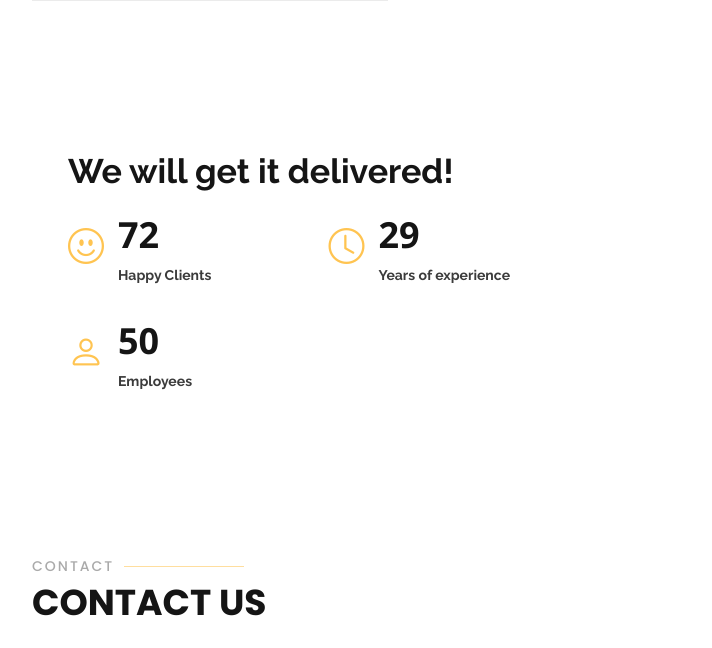
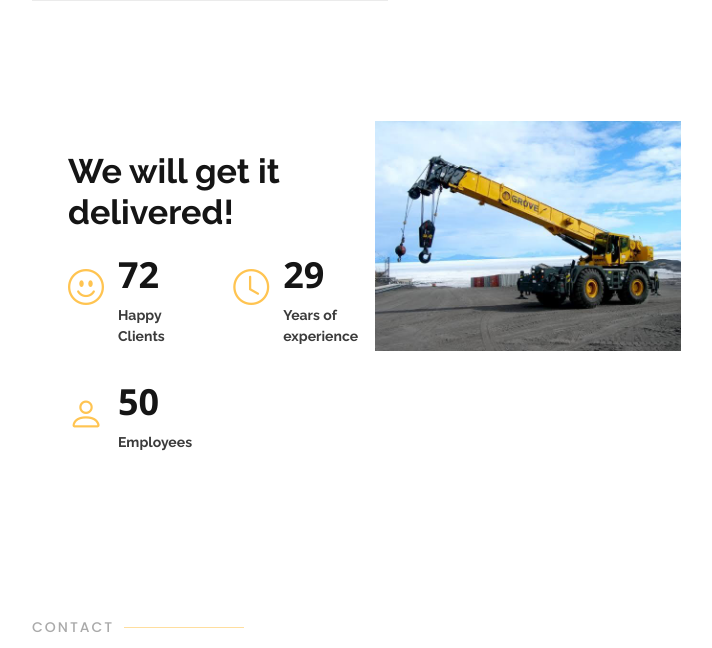
Before and after one commit to ranjithkumar-krishnan/ranjithkumar-krishnan.github.io, a plain HTML site: page index.html in a window 1280 px wide. Shown: the part 2562-3210 px from the top of the page, without its empty margins (50-762 px from the left). Drawn offline with nearby package versions, Linux system fonts and the light colour scheme.

Commit message:
Update on image next to get things delivered

```diff
--- a/index.html
+++ b/index.html
@@ -200,6 +200,11 @@
         <div class="row no-gutters">
 <!--           <div class="image col-xl-5 d-flex align-items-stretch justify-content-center justify-content-lg-start" data-aos="fade-right" data-aos-delay="100"></div> -->
           <div class="col-xl-7 ps-0 ps-lg-5 pe-lg-1 d-flex align-items-stretch" data-aos="fade-left" data-aos-delay="100">
+
+            <div class="col-lg-6 order-1 order-lg-2" data-aos="fade-left" data-aos-delay="100">
+              <img src="assets/img/Crane3.jpeg" class="img-fluid" alt="">
+            </div>
+
             <div class="content d-flex flex-column justify-content-center">
               <h3>We will get it delivered!</h3>
 <!--               <p>
```
